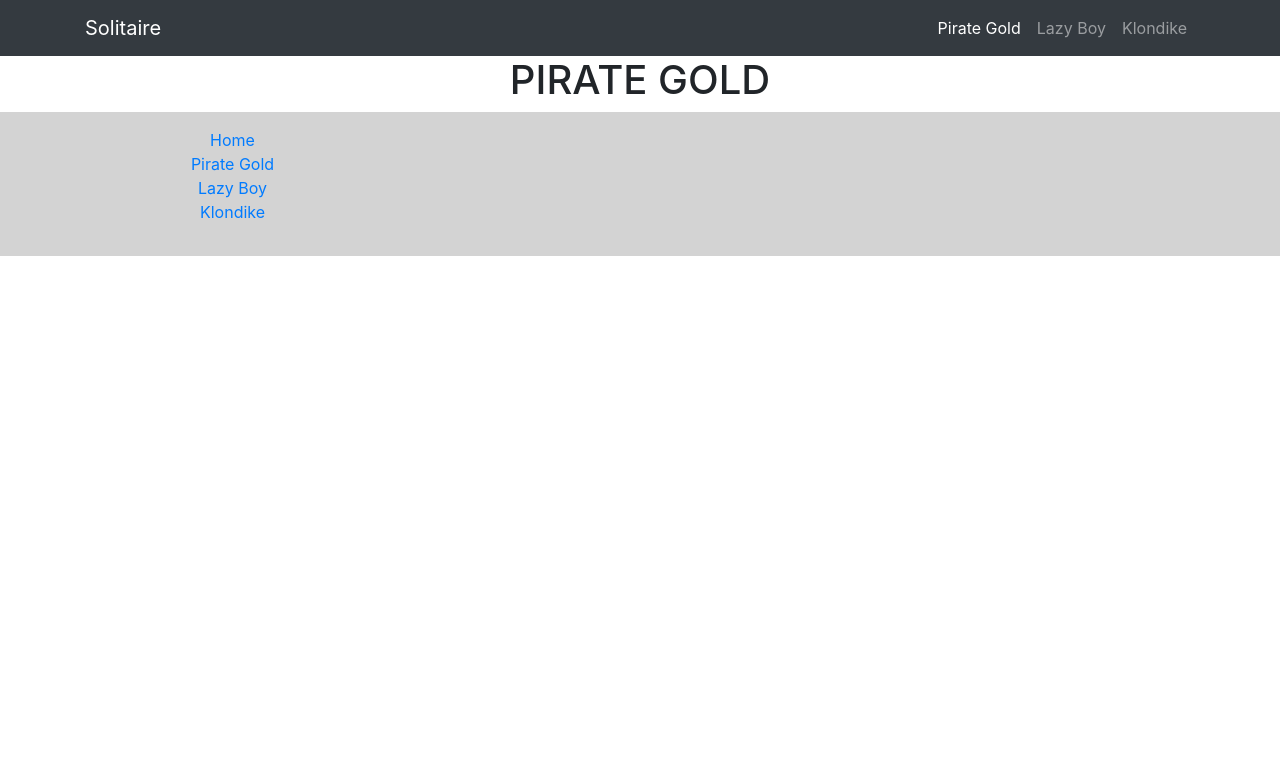
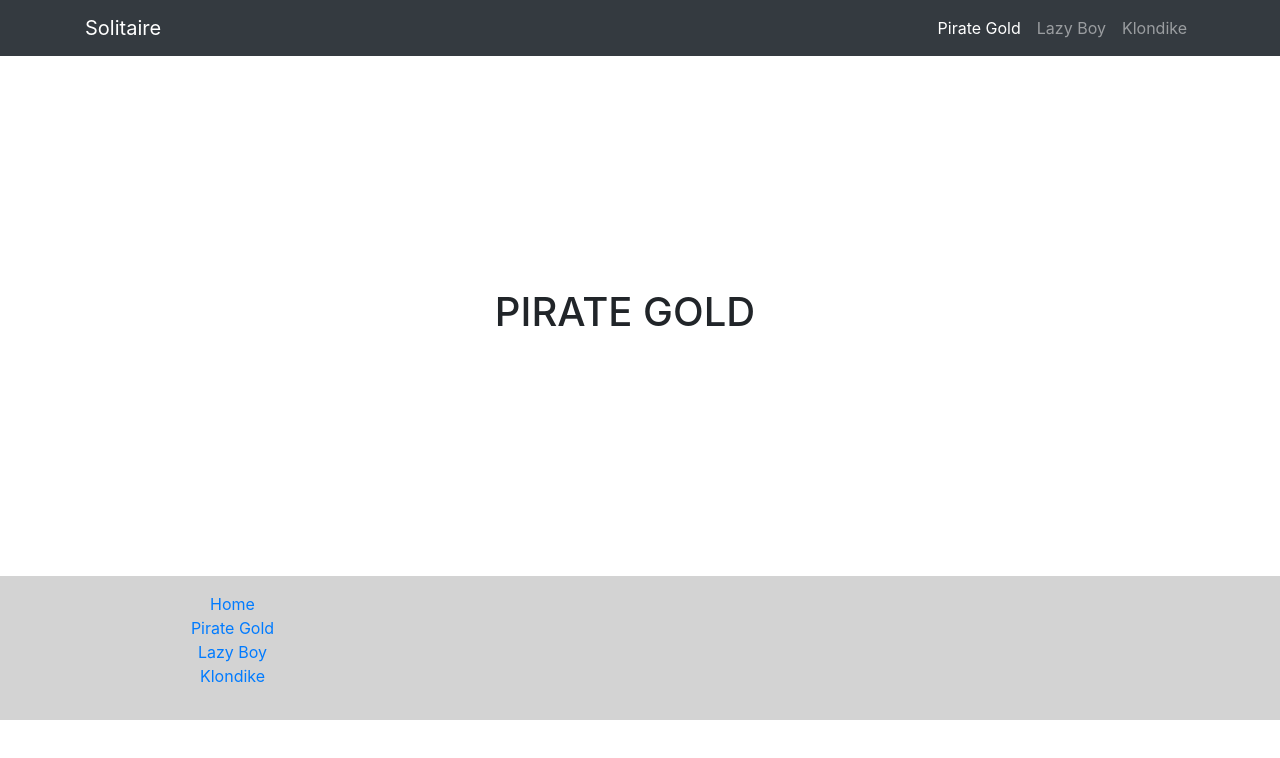
Before and after one commit to peondg/solitaire-games, a React (Create React App) app: page /pirateGold in a window 1280 px wide. Shown: the top 758 px of the page. Built offline with nearby package versions, Linux system fonts and the light colour scheme.

Commit message:
Updated Game Page Components

```diff
--- a/src/Components/KlondikeComponent.js
+++ b/src/Components/KlondikeComponent.js
@@ -1,7 +1,9 @@
 const Klondike = () => {
   return (
-    <div>
-      <h1>KLONDIKE</h1>
+    <div className="container main-container">
+      <div className="row w-100 h-auto justify-content-center align-items-center">
+        <h1>KLONDIKE</h1>
+      </div>
     </div>
   );
 };
--- a/src/Components/LazyBoyComponent.js
+++ b/src/Components/LazyBoyComponent.js
@@ -1,7 +1,9 @@
 const LazyBoy = () => {
   return (
-    <div>
-      <h1>LAZY BOY</h1>
+    <div className="container main-container">
+      <div className="row w-100 h-auto justify-content-center align-items-center">
+        <h1>LAZY BOY</h1>
+      </div>
     </div>
   );
 };
--- a/src/Components/PirateGoldComponent.js
+++ b/src/Components/PirateGoldComponent.js
@@ -1,7 +1,9 @@
 const PirateGold = () => {
   return (
-    <div>
-      <h1>PIRATE GOLD</h1>
+    <div className="container main-container">
+      <div className="row w-100 h-auto justify-content-center align-items-center">
+        <h1>PIRATE GOLD</h1>
+      </div>
     </div>
   );
 };
```
